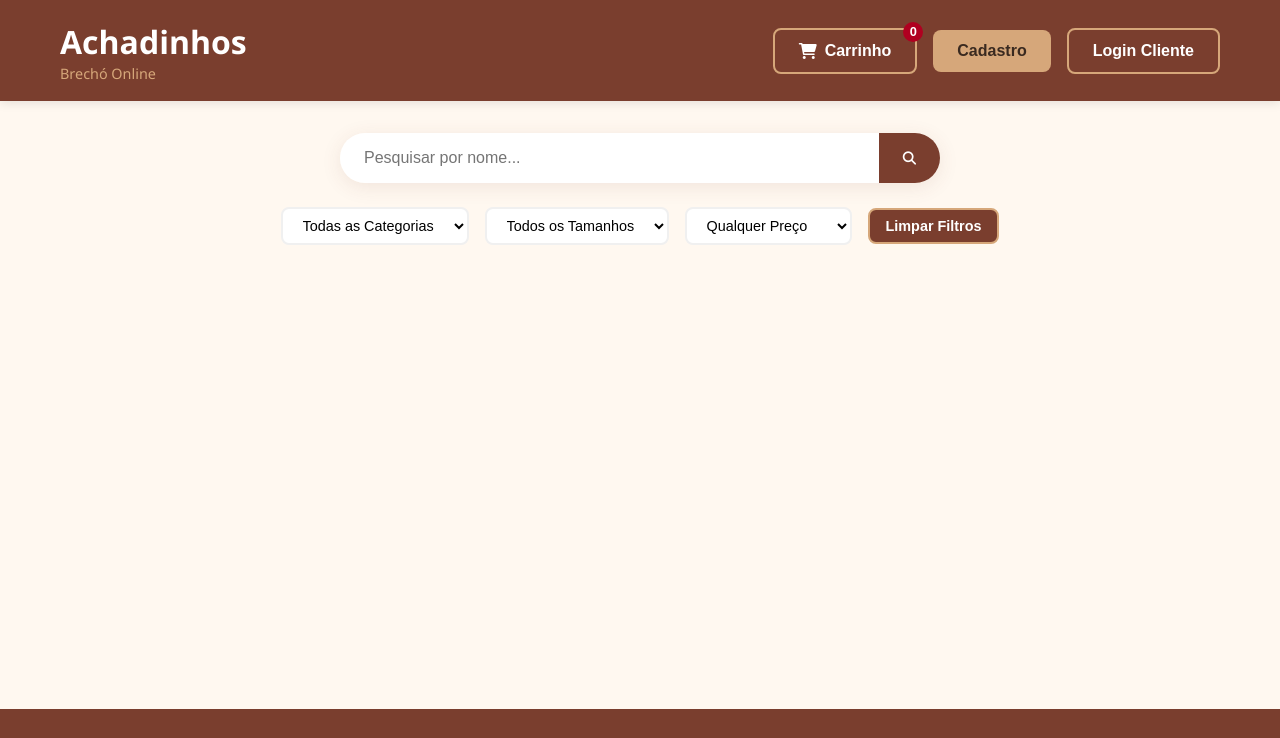
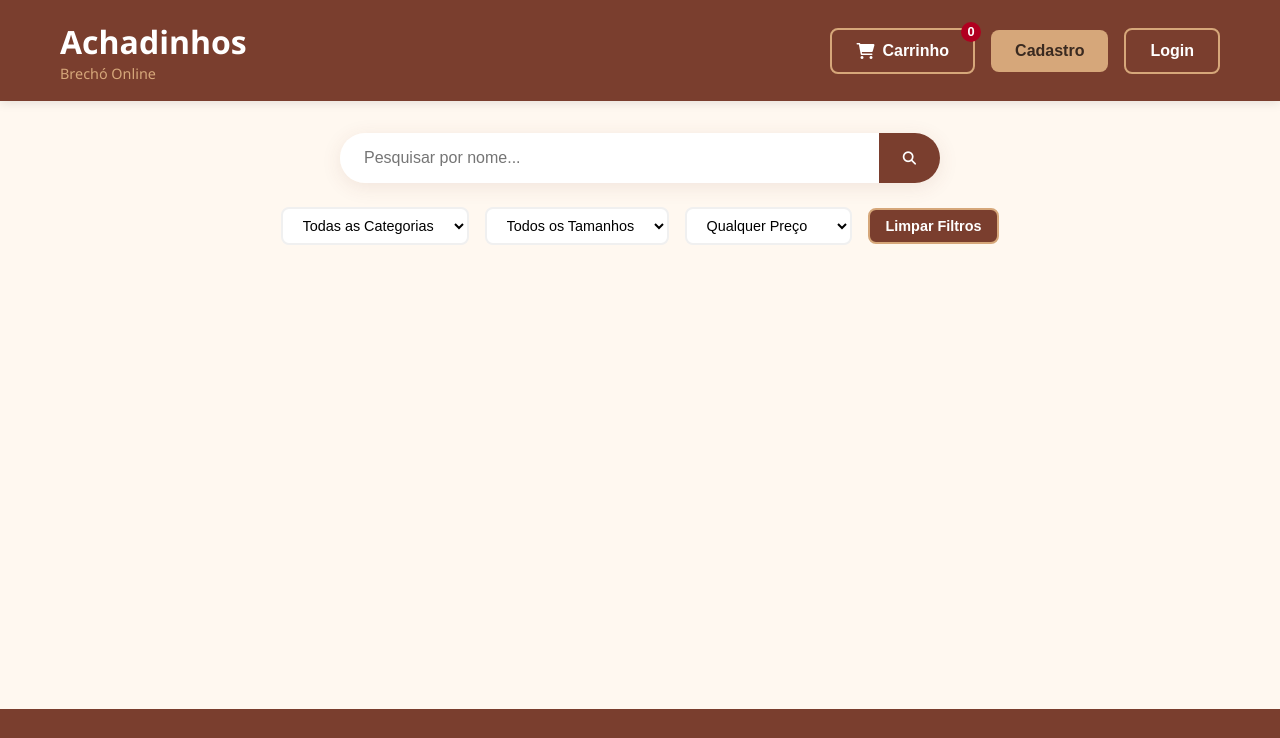
Before and after one commit to Murilocmon/Brecho-online, a website: page index.html in a window 1280 px wide. Shown: the top 738 px of the page. Drawn offline with nearby package versions, Linux system fonts and the light colour scheme; no server answers.

Commit message:
Update index.html

```diff
--- a/index.html
+++ b/index.html
@@ -32,7 +32,7 @@
                     </button>
                 </div>
                 <button id="registerBtn" class="btn btn-primary">Cadastro</button>
-                <button id="clientLoginBtn" class="btn btn-secondary">Login Cliente</button>
+                <button id="clientLoginBtn" class="btn btn-secondary">Login</button>
             </nav>
         </div>
     </header>
```
